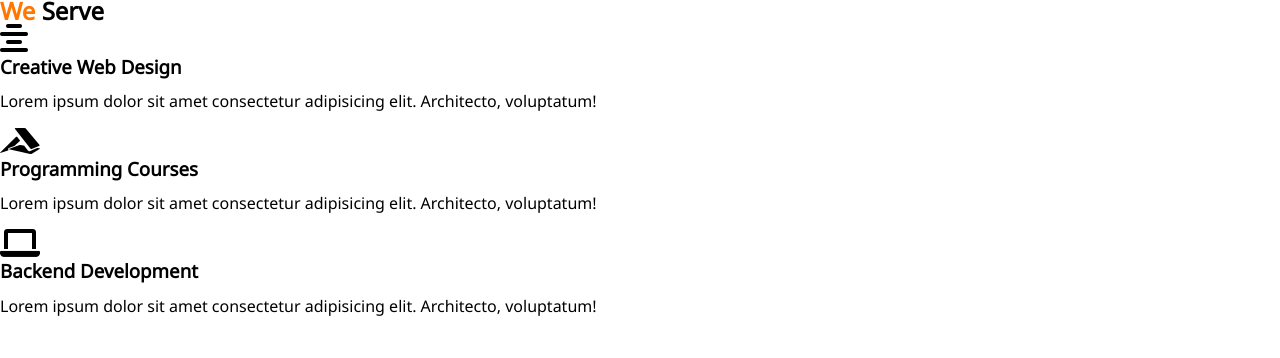
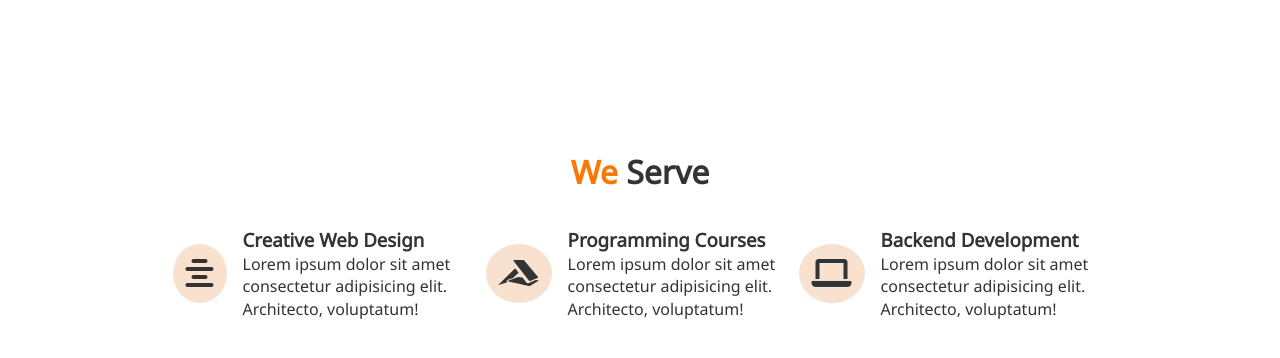
Before and after one commit to prllrsnnn/Nonan_aprille_rose_assessment, a plain HTML site: page index.html in a window 1280 px wide. Drawn offline with Linux system fonts and the light colour scheme.

Commit message:
Update style.css

```diff
--- a/style.css
+++ b/style.css
@@ -1,9 +1,8 @@
 /* 1. global config
-
     - all margins and paddings set to 0
 */
 
-* {
+*{
     margin: 0;
     padding: 0;
     box-sizing: border-box;
@@ -17,19 +16,17 @@
     - set a default margin for all paragraphs to 0.75 for top and bottom and 0 to left and right
 
 */
-
-html,
-body {
-  font-family: "Noto Sans", sans-serif;
-  line-height: 1.4rem;
+body{
+    font-family: 'Noto Sans', sans-serif;
+    line-height: 1.4;
     text-decoration: none;
+    color: #333;
 }
-p {
+.container p{
     margin: 0.75rem 0;
 }
 
 /* 3. settings
-
     - create a rule where you can control the maximum width of your content
     while adapting to browser widths
     - create a rule to center all contents under this setting
@@ -37,28 +34,50 @@ p {
     a "space inside" with a "0" from top and bottom and 32px using the "rem" units
     in left and right
     - and lastly set a rule on overflowing elements inside to hidden.
-
 */
-.main-container {
+#container{
     margin: auto;
     max-width: 1000px;
-    overflow: hidden;
+    overflow: auto;
     text-align: center;
     padding-top: 150px;
 }
-span {
+h2{
+    font-size: 2rem;
+}
+.con{
+    margin: auto;
+    max-width: 1100px;
+    overflow: auto;
+    padding: 0 2rem;
+}
+span{
     color: #ff7600;
 }
-#ok .content-1,
-#ok .content-2,
-#ok .content-3 {
-  text-align: center;
-  float: left;
+
+.box3{
+    display: inline-block;
     width: 33%;
     overflow: hidden;
-  padding-top: 20px;
+    text-align: left;
+    padding-top: 2rem;
 }
-/*
+.para{
+    padding-left: 1rem;
+}
+.inside{
+    display:flex;
+}
+.inside .border{
+    margin: auto;
+    border: 1px solid #f8e2cf;
+    border-radius: 50%;
+    background-color: #f8e2cf;
+    align-content: center;
+    padding: 0.75rem;
+}
+/**
+
     4.  Collaborative Task for Assessment
 
     4.1  Your goal is to apply pertinent rules to produce same result(output)
```
Lines whose indentation alone changed are shown as unchanged.
